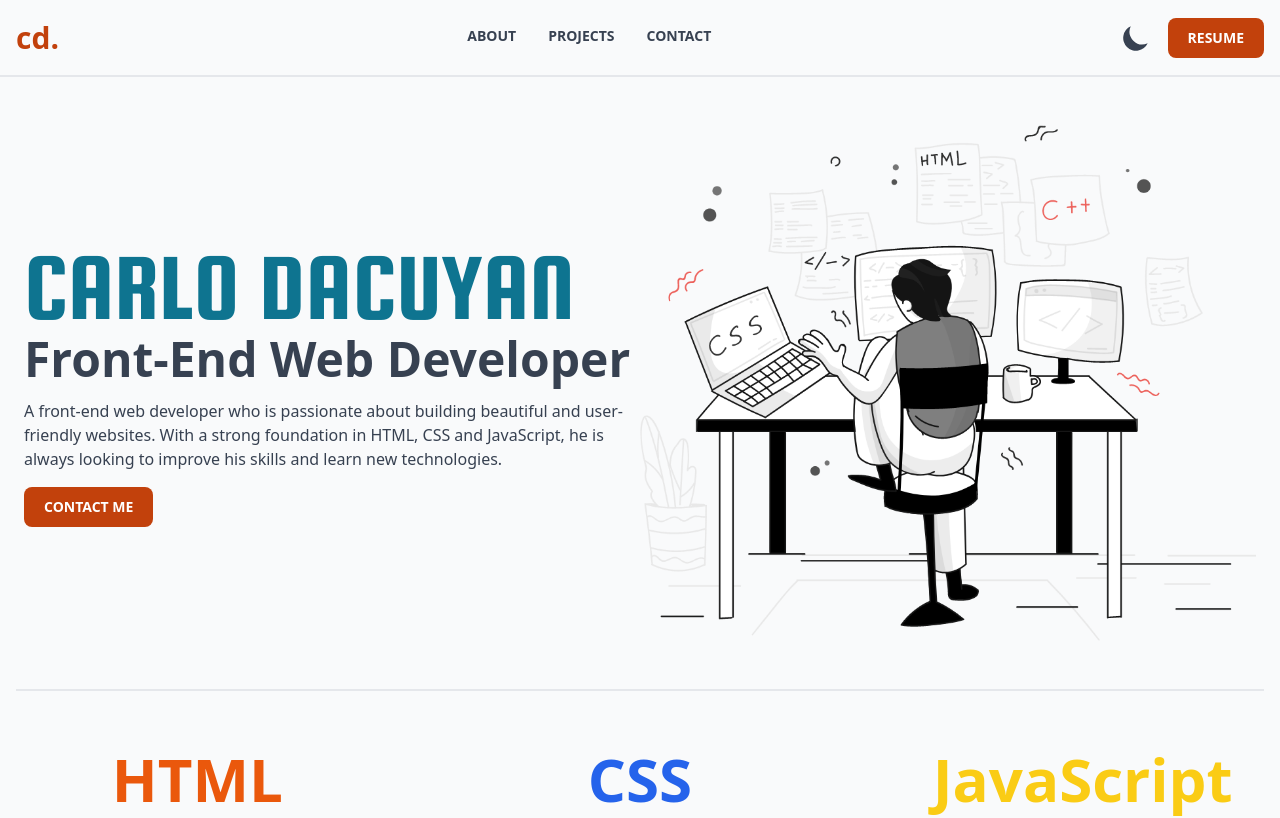
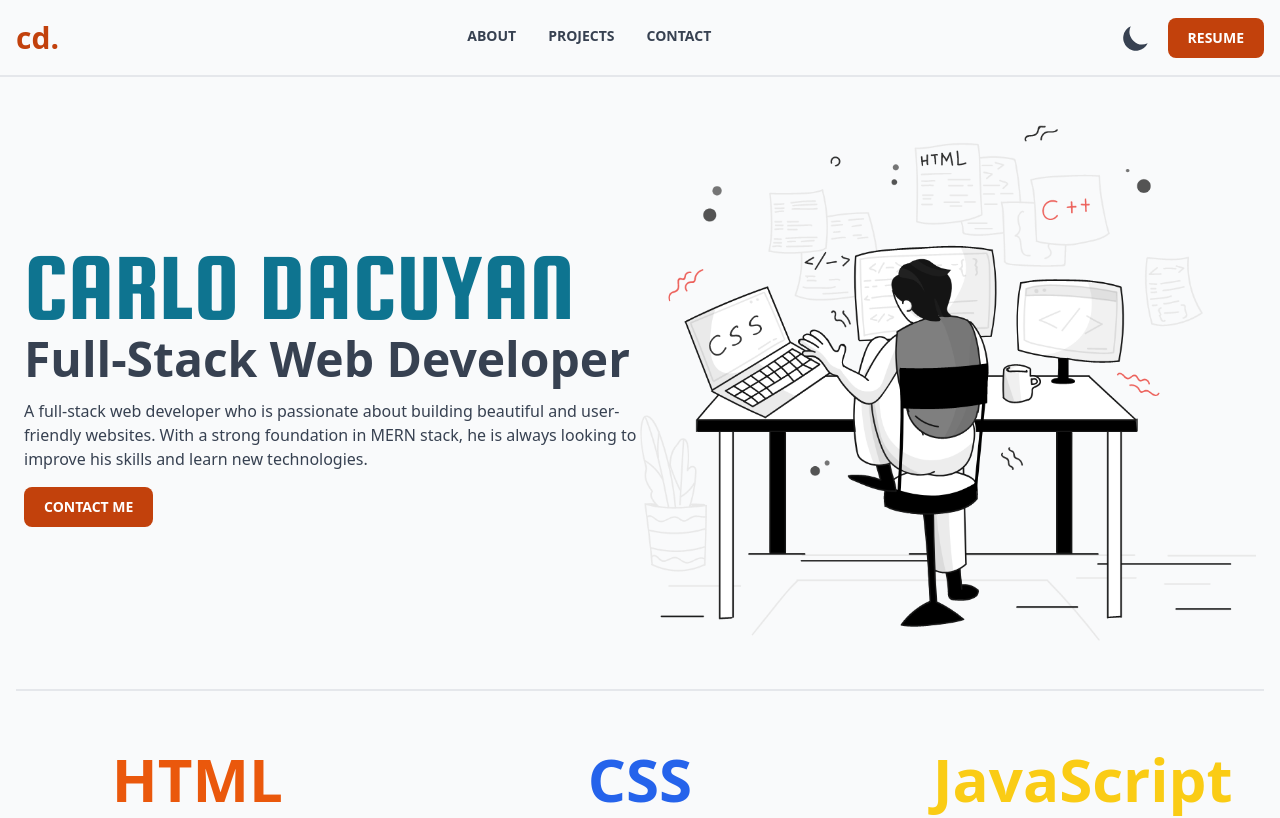
Before and after one commit to hicarlodacuyan/hicarlodacuyan.github.io, a React (Vite) app: page / in a window 1280 px wide. Shown: the top 818 px of the page. Built offline with nearby package versions, Linux system fonts and the light colour scheme.

Commit message:
Update title from frontend to full-stack

```diff
--- a/src/components/Hero.jsx
+++ b/src/components/Hero.jsx
@@ -9,13 +9,13 @@ const Hero = () => {
             Carlo Dacuyan
           </h2>
           <h3 className="text-2xl xl:text-5xl 2xl:text-6xl text-gray-700 dark:text-white font-bold">
-            Front-End Web Developer
+            Full-Stack Web Developer
           </h3>
           <p className="py-4 text-gray-700 dark:text-gray-100">
-            A front-end web developer who is passionate about building beautiful
-            and user-friendly websites. With a strong foundation in HTML, CSS
-            and JavaScript, he is always looking to improve his skills and learn
-            new technologies.
+            A full-stack web developer who is passionate about building
+            beautiful and user-friendly websites. With a strong foundation in
+            MERN stack, he is always looking to improve his skills and learn new
+            technologies.
           </p>
           <a href="#contact" className="self-start">
             <button
```
